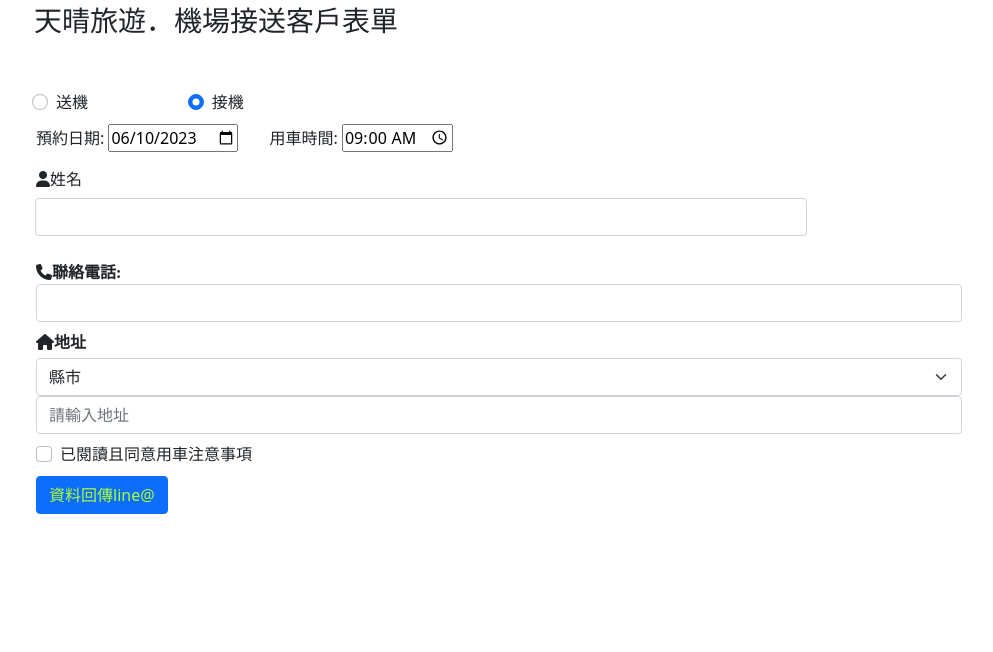
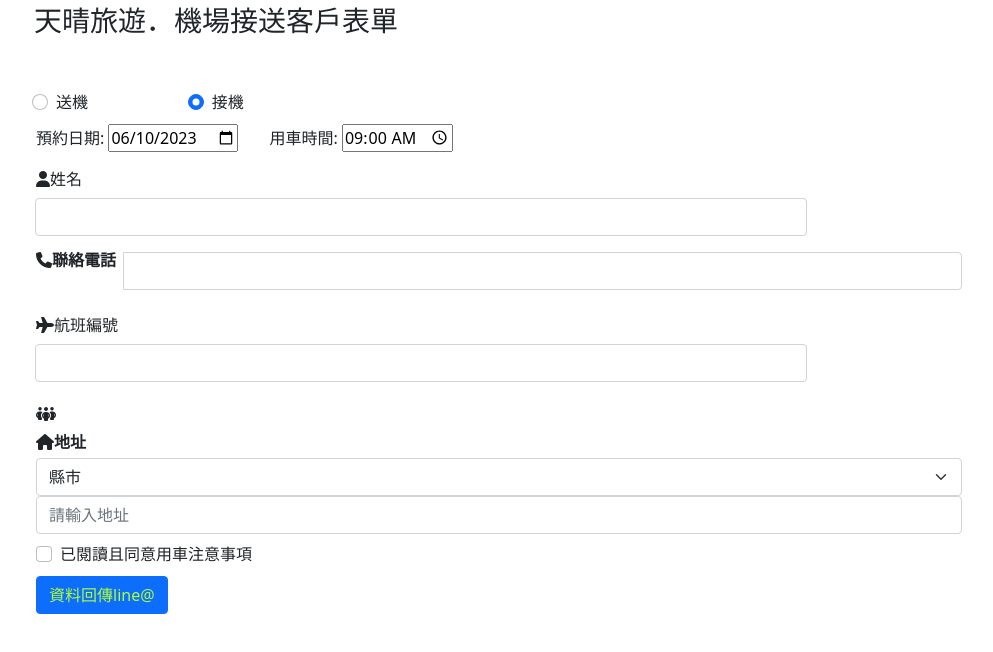
Before and after one commit to Rexlin1029/taiwangoodtime, a plain HTML site: page index.html in a window 1280 px wide. Shown: the whole page, without its empty margins (141-1134 px from the left). Drawn offline with Linux system fonts and the light colour scheme.

Commit message:
Update index.html

```diff
--- a/index.html
+++ b/index.html
@@ -63,23 +63,32 @@
                     min="09:00" max="18:00" value="09:00" >
                   </div>
                     <!-- 姓名連絡電話 -->
-                  <div class="input-group mb-3">
+                  <div class="input-group mb-2">
 
-                    <label for="username" class="col-md-10 col-form-label"><i class="fa-solid fa-user"></i>姓名</label>
+                    <label for="username" class="col-md-10 col-form-label" style="display:block;"><i class="fa-solid fa-user"></i>姓名</label>&nbsp;&nbsp;
                     <div class="col-md-10">
-                    <input type="password" class="form-control" id="username">
+                    <input type="text" class="form-control" id="username">
                     </div>
                   </div>
 
-                  <div>
-                    <span class="fa-solid fa-phone">聯絡電話:</span>
+                  <div class="input-group mb-2">
+                    <span class="fa-solid fa-phone">聯絡電話</span>&nbsp;&nbsp;
                     <input type="tel" aria-setsize="10" class="form-control" id="phone" name="phone"
                     pattern="[0-9]{10}"
                     size="10" required>
                   </div>
 
                     <!-- 航班編號 -->
+                    <div class="input-group mb-3">
+
+                        <label for="airportnum" class="col-md-10 col-form-label"><i class="fa-solid fa-plane"></i>航班編號</label>&nbsp;&nbsp;
+                        <div class="col-md-10">
+                        <input type="text" class="form-control" id="airportnum">
+                        </div>
+                    </div>
                     <!-- 搭車人數行李件數 -->
+                    <i class="fa-solid fa-people-group"></i>
+
                     <!-- 地址 -->
                   <div class="col-12">
                     <label for="inputState" class="fa-solid fa-house form-label">地址</label>
```
